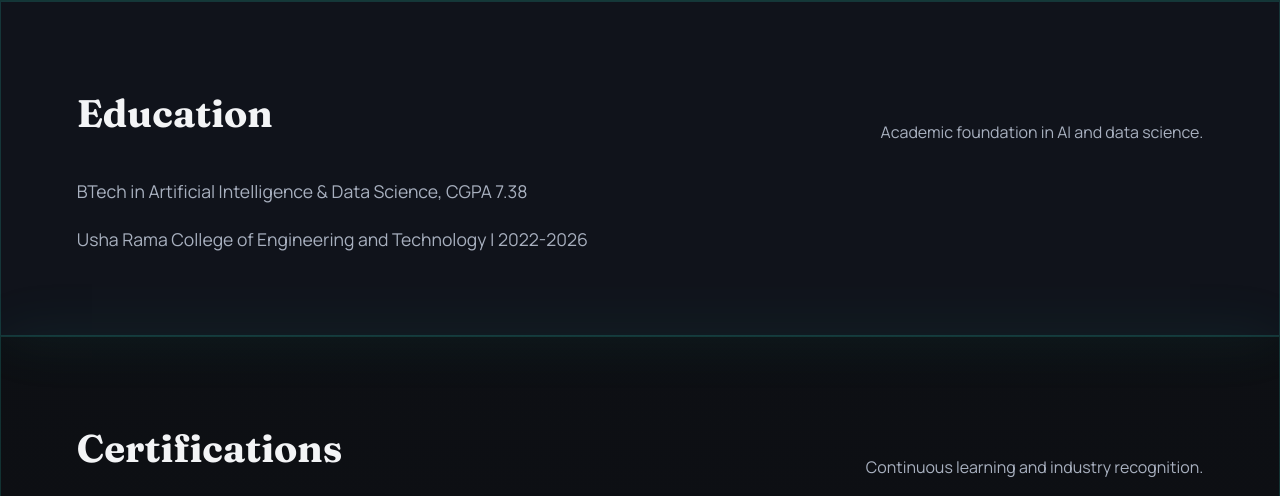
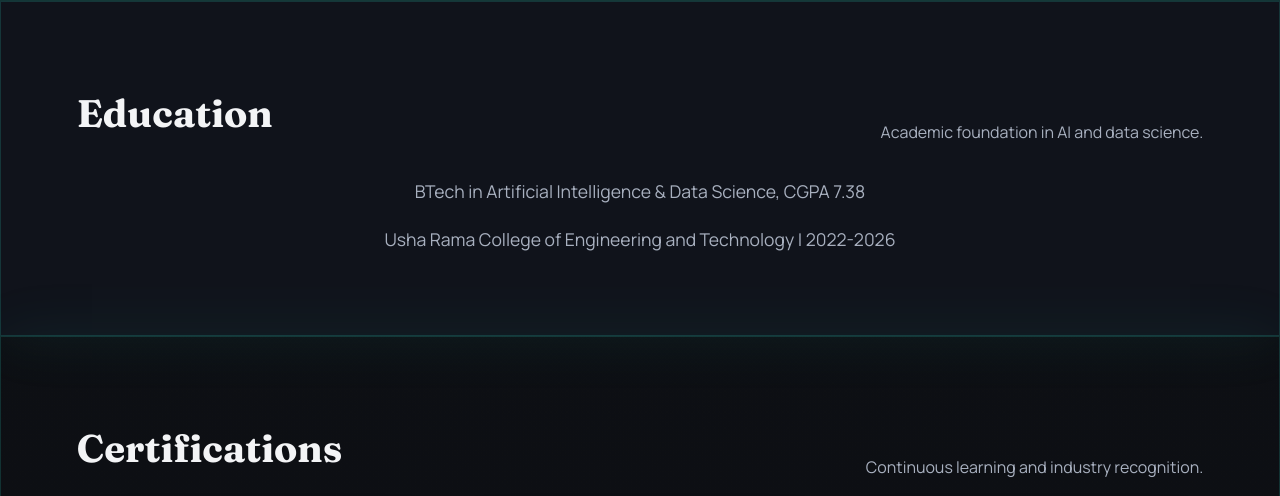
Before and after one commit to VishnuDeepak213/Vishnu-Deepak, a Django app: page / in a window 1280 px wide; the page is wider, and only the part inside the window is pictured. Shown: the part 3833-4329 px from the top of that part. Run offline with Django 5.2, Linux system fonts and the light colour scheme.

Commit message:
Update style.css

```diff
--- a/static/css/style.css
+++ b/static/css/style.css
@@ -502,8 +502,11 @@ main,
   font-size: clamp(0.9rem, 2vw, 1.1rem);
   color: var(--muted);
   line-height: 1.8;
-  text-align: justify;
-  white-space: normal;
+  text-align: center;
+  white-space: nowrap;
+  overflow: hidden;
+  text-overflow: ellipsis;
+  max-width: 100%;
 }
 
 .project-grid {
```
